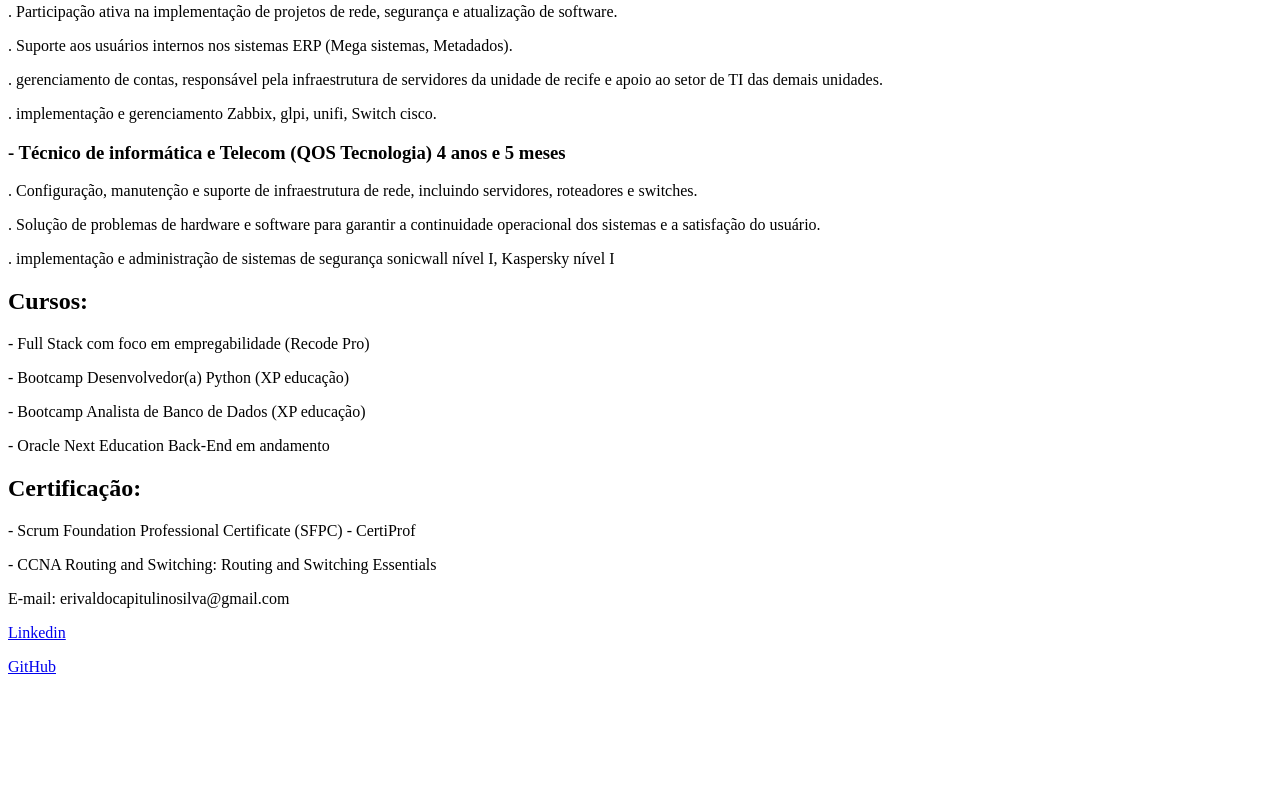
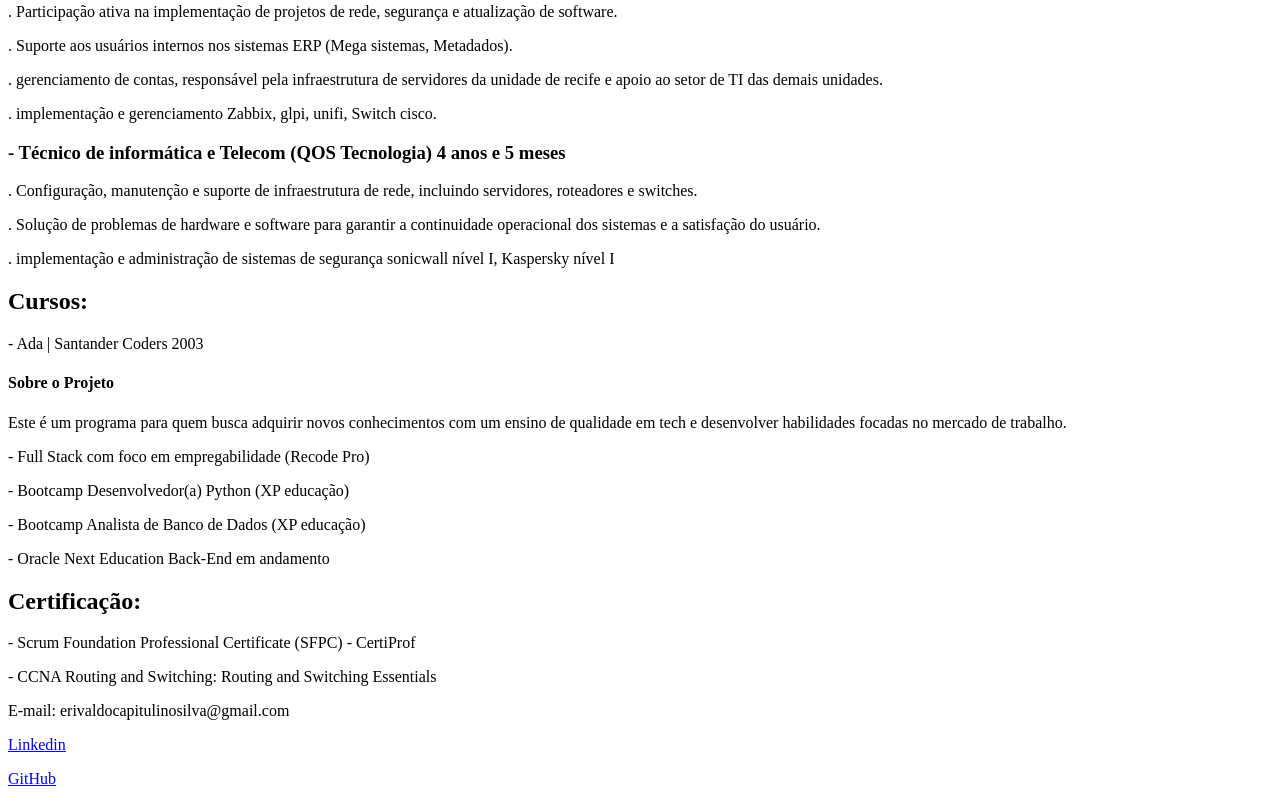
Before and after one commit to ErivaldoCapitulino/santander-coders-front-estatico, a plain HTML site: page aula01/index.html in a window 1280 px wide. Shown: the part 1163-1967 px from the top of the page. Before the commit the page ends 1855 px from the top, so only its background shows below. Drawn offline with Linux system fonts and the light colour scheme.

Commit message:
adicionando o treinamento da Ada e adicionando a tag article

```diff
--- a/aula01/index.html
+++ b/aula01/index.html
@@ -95,6 +95,15 @@
         <section>
             <h2>Cursos:</h2>
             <div>
+                <div>
+                    <p>- Ada | Santander Coders 2003</p>
+                    <article>
+                        <h4>Sobre o Projeto</h4>
+                        <p>
+                            Este é um programa para quem busca adquirir novos conhecimentos com um ensino de qualidade em tech e desenvolver habilidades focadas no mercado de trabalho.
+                        </p>
+                    </article>
+                </div>
                 <p>
                     - Full Stack com foco em empregabilidade (Recode Pro)
                 </p>
```
